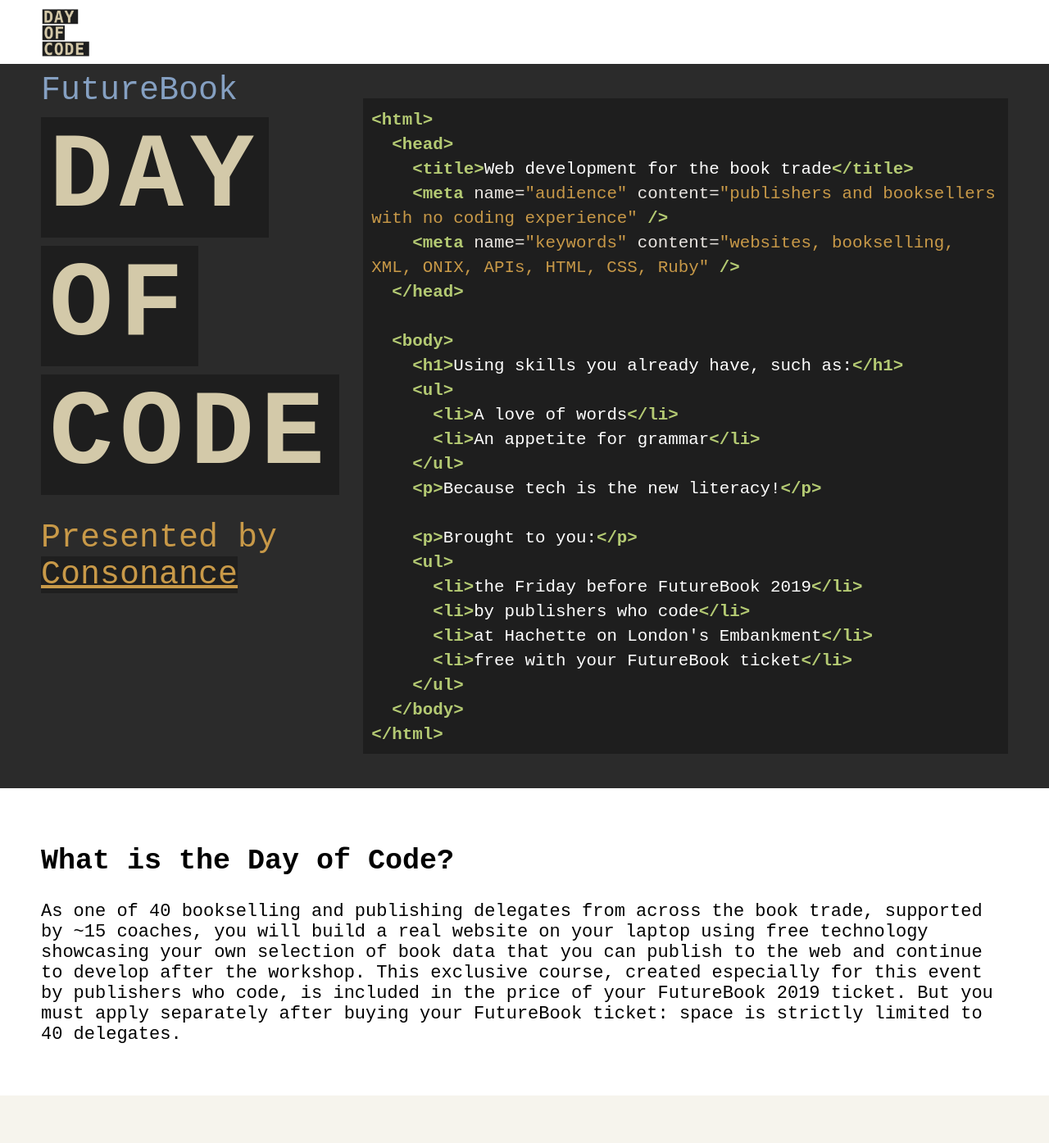
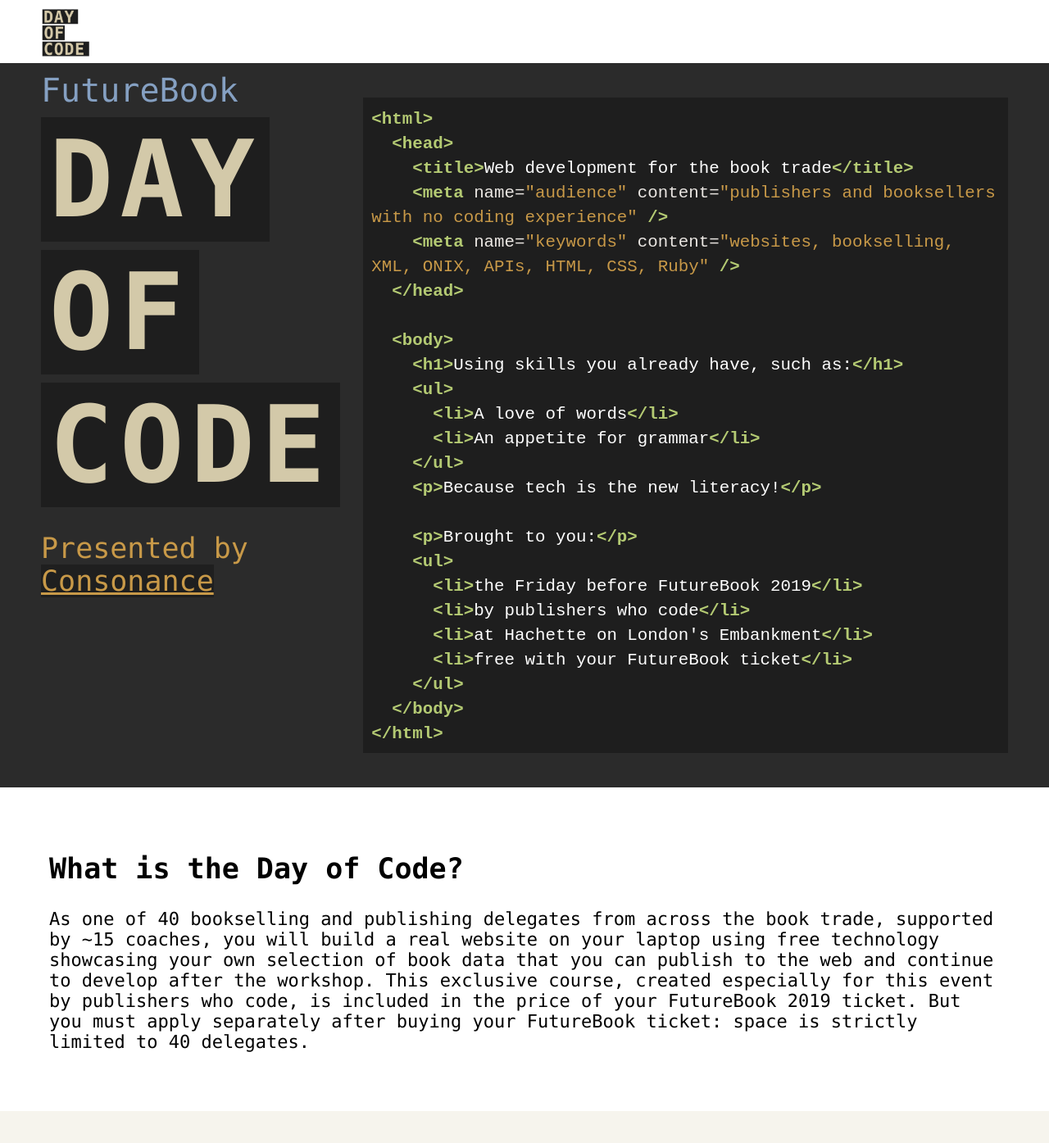
Before and after one commit to GeneralProducts/day-of-code, a Jekyll site: the page built from index.html, in a window 1280 px wide and 1400 px high. Shown: the top 1395 px of the window at 82% size. Built offline with Jekyll 4.4.1, drawn with Linux system fonts in a browser that asks for light colours; some of the changed text lies outside the part shown.

Commit message:
font stack, bigger padding, more variables

```diff
--- a/_layouts/default.html
+++ b/_layouts/default.html
@@ -25,7 +16,7 @@
       {{ content }}
     </div>
     <div class="footer">
-      Day of Code is a General Products Ltd initiative.
+      Day of Code is a <a href="https://generalproducts.co">General Products Ltd</a> initiative.
     </div>
   </body>
 </html>
--- a/_sass/main.scss
+++ b/_sass/main.scss
@@ -1,13 +1,17 @@
 $large-screen: 840px;
-$default-font: "Inconsolata", monospace;
+$default-font: "Inconsolata", "SFMono-Regular", Consolas, "Liberation Mono", Menlo, Courier, monospace;
 $dark-grey: #2b2b2b;
 $light-grey: #f6f4ed;
 $pale-grey: #f9f6ef;
+$white: #ffffff;
+$black: #000000;
+$nearly-black: #1e1e1e;
 $railscasts-yellow: #d3c9a9;
 $railscasts-green: #b4ca73;
 $railscasts-blue: #85a0c2;
 $railscasts-orange: #c89948;
 $railscasts-purple: #c3c2ee;
+$railscasts-red: #e36049;
 
 // Base
 * {
@@ -16,11 +20,6 @@
 
 html {
   height: 100%;
-}
-
-// To avoid flicker of unstyled text
-html.wf-loading * {
-  opacity: 0;
 }
 
 body {
@@ -63,6 +62,15 @@
   padding: 10px;
 }
 
+.language-html {
+  color: $white;
+  font-size: 65%;
+
+  @media (min-width: $large-screen) {
+    font-size: 80%;
+  }
+}
+
 a {
   background-color: #1f1f1f;
   color: $railscasts-orange;
@@ -93,7 +101,6 @@
   font-size: 28px;
   align-items: center !important;
   display: flex !important;
-
   max-width: 1200px;
   margin: 0 auto;
 }
@@ -107,7 +114,7 @@
     text-decoration: none;
     font-family: $default-font;
     font-weight: 600;
-    background-color: #ffffff;
+    background-color: $white;
   }
 }
 
@@ -151,7 +158,7 @@
 .hero__title--word {
   display: table; //https://css-tricks.com/injecting-line-break/
   margin: 0 0 10px;
-  background-color: #1e1e1e;
+  background-color: $nearly-black;
   padding: 0 10px;
 }
 
@@ -167,6 +174,7 @@
 .hero__text--subtitle a {
   color: $railscasts-orange;
   margin-top: 20px;
+  font-size: 35px;
 }
 
 .hero__text--subtitle a {
@@ -183,7 +191,7 @@
 
 .hero__text--strapline {
   margin: 10px 0;
-  color: white;
+  color: $white;
   display: flex;
   align-self: end;
 }
@@ -200,7 +208,7 @@
 .section__container {
   max-width: 1200px;
   margin: 0 auto;
-  padding: 10px;
+  padding: 20px;
 
   @media (min-width: $large-screen) {
     display: flex;
@@ -235,18 +243,21 @@
 
 .section__content {
   flex: 2;
-  padding: 10px 0;
 
   @media (min-width: $large-screen) {
     padding: 30px 0;
   }
 
   a {
-    background-color: #f9f6ef;
+    background-color: $pale-grey;
   }
 
   h1, aside {
-    font-size: 35px;
+    font-size: 25px;
+
+    @media (min-width: $large-screen) {
+      font-size: 35px;
+    }
   }
 
   h2, li {
@@ -255,7 +266,7 @@
   }
 
   ul {
-    padding-inline-start: 5px;
+    padding-inline-start: 0;
   }
 }
 
@@ -284,11 +295,9 @@
 }
 
 .section__container--text {
-  margin: 0 auto;
-  padding: 30px 0;
   font-size: 24px;
   font-weight: 600;
-  padding-left: 10px;
+  text-align: center;
 
   a {
     background-color: $pale-grey;
@@ -302,21 +311,23 @@
 .button__cta {
   border: 0;
   border-radius: 4px;
-  background-color: #e36049;
+  background-color: $railscasts-red;
   box-shadow: inset 0 -4px 0 0 #bb2d00;
   cursor: pointer;
   outline: 0;
-  text-shadow: 1px 1px rgba(0,0,0,.4);
-  line-height: 40px;
+  text-shadow: 1px 1px $nearly-black;
+  line-height: 1.3em;
   text-align: center;
-  color: #ebe7e3;
+  color: $pale-grey;
   font-size: 150%;
   font-weight: 600;
-  padding: 10px;
+  padding: 30px;
+  display: inline-block;
 
   &:hover,
   &:focus {
-    color: #ffffff;
+    color: $white;
+    text-shadow: 1px 1px $dark-grey;
   }
 
   @media (min-width: $large-screen) {
@@ -333,17 +344,22 @@
   flex-shrink: 0;
   background-color: $dark-grey;
   padding: 30px;
-  color: white;
+  color: $white;
 
   a {
-    color: white
+    color: $white
+  }
+
+  a:hover,
+  a:focus {
+    color: $railscasts-green;
   }
 }
 
 input, button, textarea {
   font-family: $default-font;
   font-size: 100%;
-  border: 2px solid rgba(0, 0, 0, 0.6);
+  border: 2px solid $dark-grey;
   background-color: $light-grey;
   box-shadow: none;
   padding: 5px;
@@ -351,6 +367,10 @@
   &:focus {
     outline: none;
   }
+}
+
+input {
+  margin: 0 0 10px;
 }
 
 textarea {
@@ -365,10 +385,10 @@
 
 .contact {
   &-card {
-    border: 1px solid black;
+    margin: 0 auto;
+    border: 1px solid $black;
     max-width: 480px;
-    background-color: #fff;
-    margin: 0 auto;
+    background-color: $white;
     box-shadow: -0.6rem 0.6rem 0 $railscasts-yellow;
   }
 
@@ -377,13 +397,13 @@
     padding: 8px;
     font-size: 14px;
     font-weight: 700;
-    border-bottom: 1px solid black;
+    border-bottom: 1px solid $black;
   }
 
   &-body {
-    padding: 20px;
     display: flex;
     flex-direction: column;
+    padding: 20px;
 
     &__message {
       margin-top: 10px;
--- a/_sass/monokai.scss
+++ b/_sass/monokai.scss
@@ -5,7 +5,6 @@
 $railscasts-purple: #c3c2ee;
 $railscasts-grey: #ebe7e3;
 
-.language-html {color: #ffffff; font-size: 80%;}
 .highlight pre { background-color: #1e1e1e }
 .highlight .hll { background-color: #404040 }
 .highlight .c { color: #999999; font-style: italic } /* Comment */
--- a/contact.html
+++ b/contact.html
@@ -41,7 +41,7 @@
           </div>
           <div>
             <input type="radio" name="org" value="other">
-            Other (please specify if you can)
+            Other (please specify)
           </div>
 
           <textarea name="message" class="contact-body__message" placeholder="Optional message" type="text"></textarea>
--- a/index.html
+++ b/index.html
@@ -58,9 +58,8 @@
   </div>
 </section>
 
-
 <section class="section">
-  <div class="  section__container--secondary">
+  <div class="section__container--secondary">
     <div class="section__container">
       <h1 class="section__heading">
         Why do you need to code?
@@ -113,7 +112,8 @@
 <section class="section">
   <div class="section__container ">
     <div class="section__content--logos">
-      <h1>Day of Code top-tier sponsors</h1>
+      <p class="section__container--text">Day of Code top-tier sponsors</p>
+
       <img src="purple-black-long.png" alt="Consonance logo" class="logo" />
       <img src="hachette.png" alt="Hachette logo" class="logo" />
       <img src="futurebook.png" alt="Futurebook logo" class="logo" />
@@ -133,18 +133,19 @@
     </div>
   </div>
 </section>
+
 <hr/>
 
 <section class="section">
-  <div class="section__container  section__container--text">
+  <p class="section__container section__container--text">
     We are strictly limited to 40 places at this event, so you will need to book early:
-  </div>
+  </p>
 
   <div class="section__container  section__container--cta">
     <a class="button__cta" href="/contact">Register your interest!</a>
   </div>
 
-  <div class="section__container section__container--text">
+  <p class="section__container section__container--text">
     <a href="convince-your-boss_day-of-code.docx">Download a letter to convince your boss you need to attend</a>
-  </div>
+  </p>
 </section>
```
Also changed, not shown: other parts of _layouts/default.html (+0 -9 lines), other parts of index.html (+4 -4 lines). Lines whose indentation alone changed are shown as unchanged.
